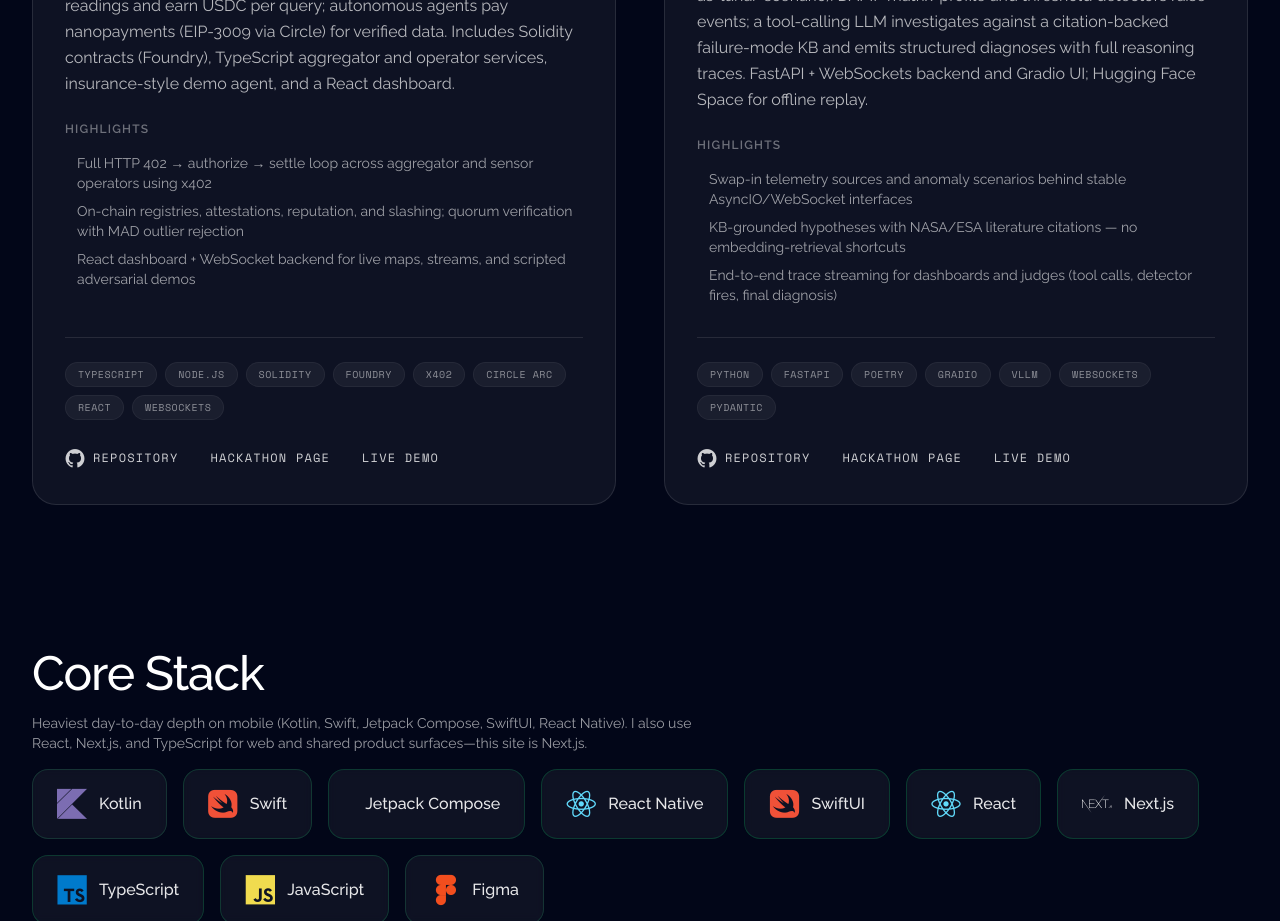
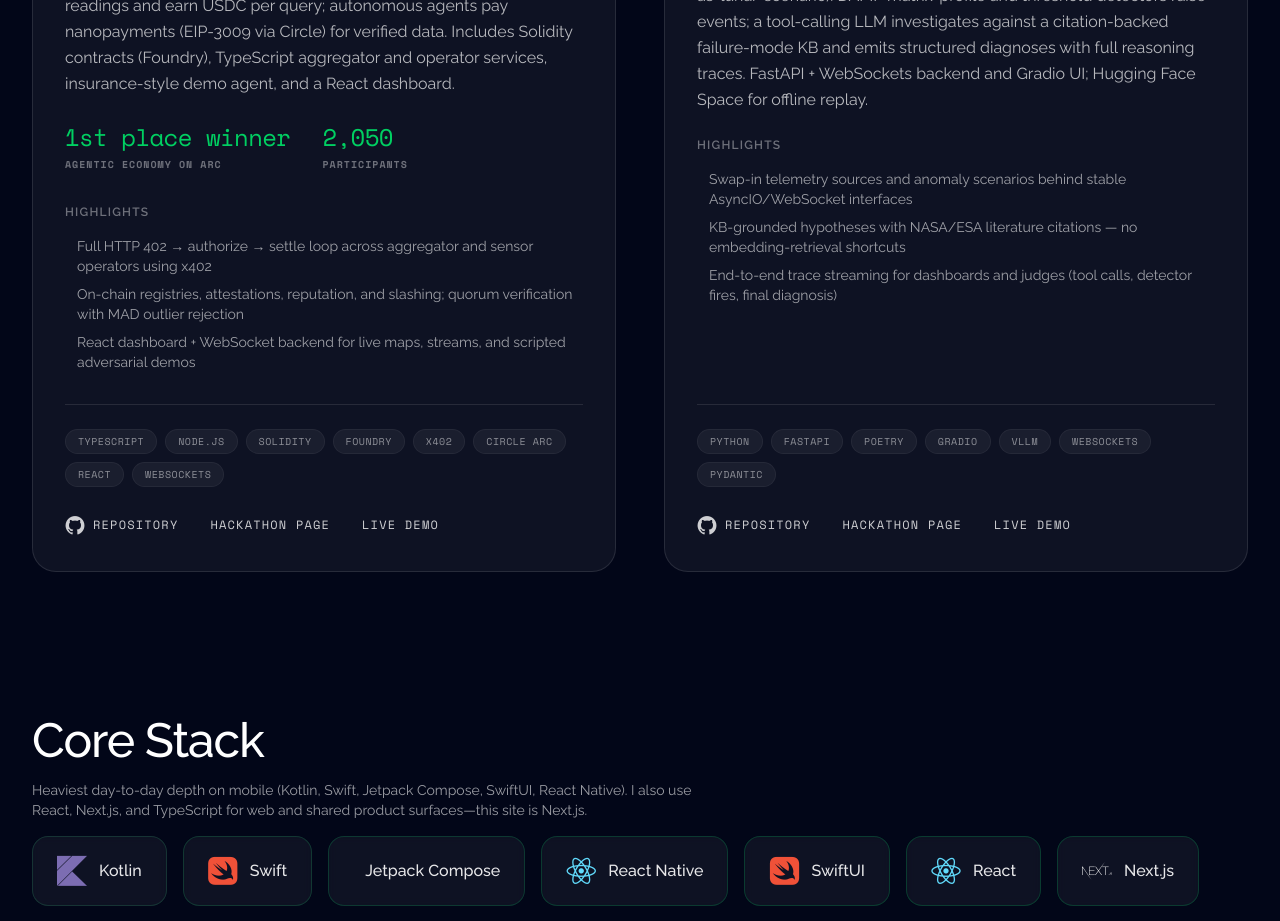
Before and after one commit to tjokinen/tjokinen.github.io, a Next.js app: page / in a window 1280 px wide. Shown: the part 2660-3581 px from the top of the page. Built offline with nearby package versions, Linux system fonts and the light colour scheme.

Commit message:
highlight metrics on hackathon project

```diff
--- a/src/components/projects.js
+++ b/src/components/projects.js
@@ -48,6 +48,10 @@
             title: "Cairn",
             subtitle: "Nanopayment oracle for sensor networks (Arc)",
             badge: "Winner · LabLab.ai — Agentic Economy on Arc",
+            metrics: [
+                { value: "1st place winner", label: "Agentic Economy on Arc" },
+                { value: "2,050", label: "Participants" }
+            ],
             description:
                 "Hackathon-winning nanopayment oracle network for community environmental sensors on Circle Arc: operators expose x402-gated readings and earn USDC per query; autonomous agents pay nanopayments (EIP-3009 via Circle) for verified data. Includes Solidity contracts (Foundry), TypeScript aggregator and operator services, insurance-style demo agent, and a React dashboard.",
             features: [
```
